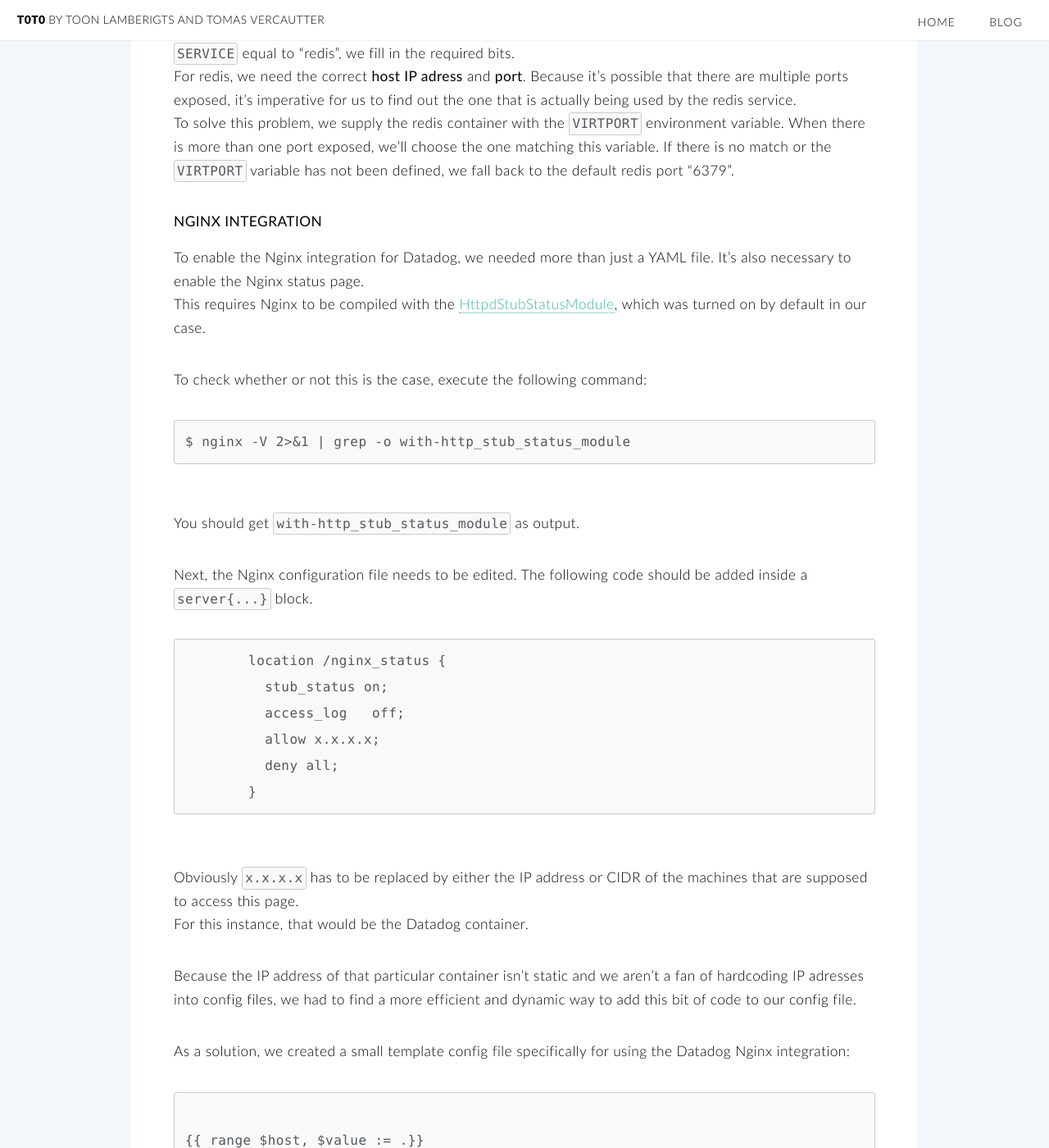
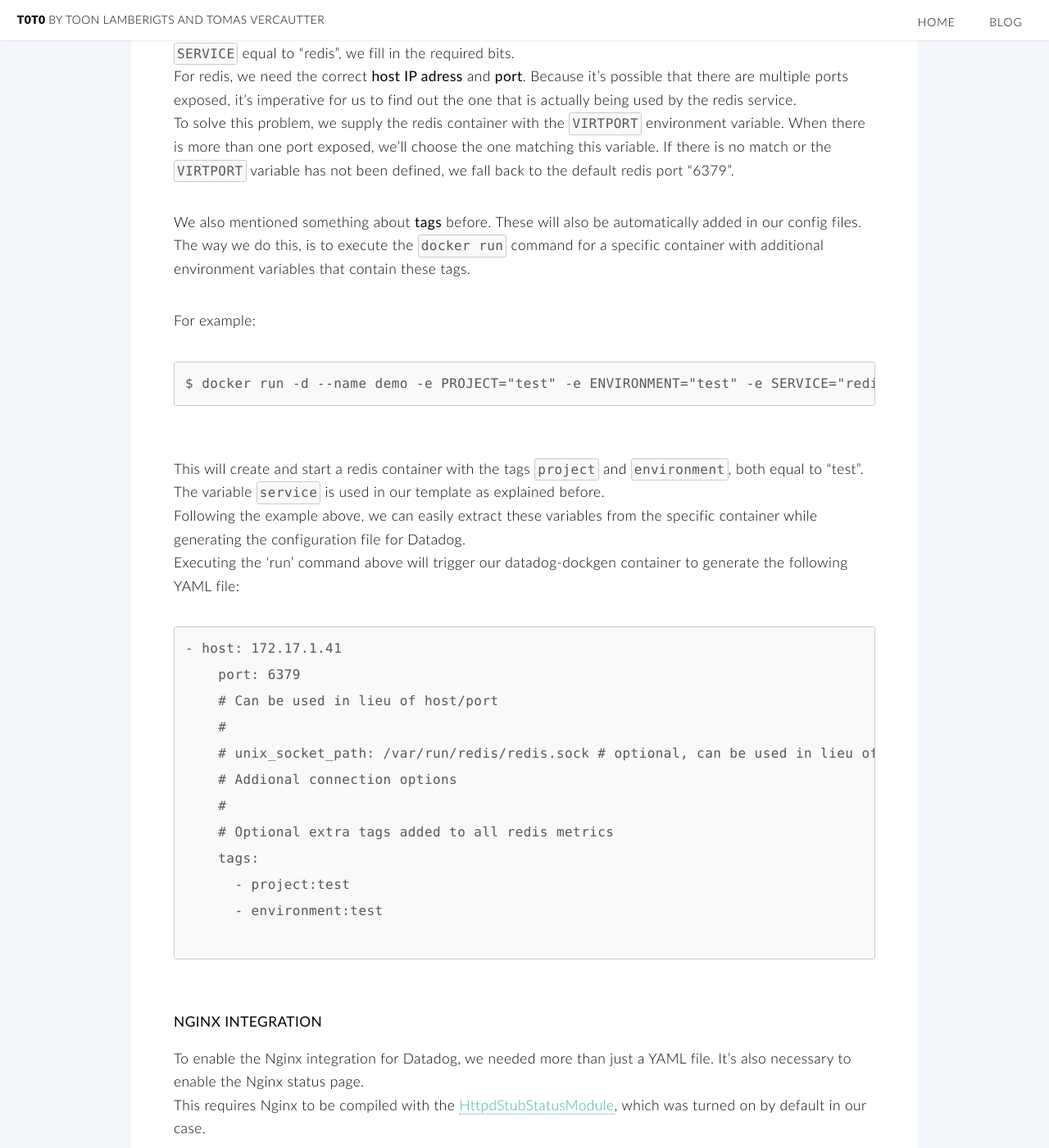
Before and after one commit to t0t0/t0t0.github.io, a Jekyll site: the page built from _posts/2016-3-4-stage-week3:datadog-auto-management-with-dock-gen.md, in a window 1280 px wide and 1400 px high, scrolled down 5739 px. Shown: the whole window at 82% size. Built offline with Jekyll 4.4.1, drawn with Linux system fonts in a browser that asks for light colours.

Commit message:
finishing blogpost week 3

````diff
--- a/_posts/2016-3-4-stage-week3:datadog-auto-management-with-dock-gen.md
+++ b/_posts/2016-3-4-stage-week3:datadog-auto-management-with-dock-gen.md
@@ -176,6 +176,35 @@ First of all we iterate over every container on our machine. If there is one wit
 For redis, we need the correct **host IP adress** and **port**. Because it's possible that there are multiple ports exposed, it's imperative for us to find out the one that is actually being used by the redis service.
 To solve this problem, we supply the redis container with the `VIRTPORT` environment variable. When there is more than one port exposed, we'll choose the one matching this variable. If there is no match or the `VIRTPORT` variable has not been defined, we fall back to the default redis port "6379".
 
+We also mentioned something about **tags** before. These will also be automatically added in our config files. The way we do this, is to execute the `docker run` command for a specific container with additional environment variables that contain these tags.
+
+For example:
+
+```bash
+$ docker run -d --name demo -e PROJECT="test" -e ENVIRONMENT="test" -e SERVICE="redis" redis
+```
+<br />
+
+This will create and start a redis container with the tags `project` and `environment`, both equal to "test". The variable `service` is used in our template as explained before.
+Following the example above, we can easily extract these variables from the specific container while generating the configuration file for Datadog.
+Executing the 'run' command above will trigger our datadog-dockgen container to generate the following YAML file:
+
+```
+- host: 172.17.1.41
+    port: 6379
+    # Can be used in lieu of host/port
+    #
+    # unix_socket_path: /var/run/redis/redis.sock # optional, can be used in lieu of host/port
+    # Addional connection options
+    #
+    # Optional extra tags added to all redis metrics
+    tags:
+      - project:test
+      - environment:test
+
+```
+<br />
+
 
 #### **Nginx Integration**
 
@@ -220,7 +249,7 @@ server {
 	location /nginx_status {
           stub_status on;
           access_log off;
- 		  allow &#123;{ $value.IP }};
+          allow &#123;{ $value.IP }};
           deny all;
         }
 }
````
